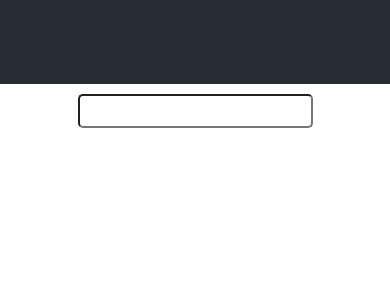
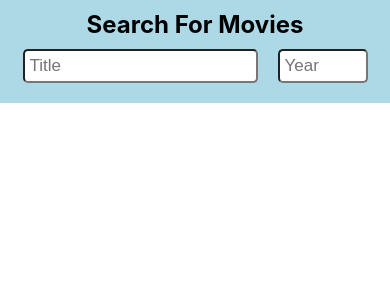
Before and after one commit to murphysierra/fastDemo, a React (Create React App) app: page / in a window 390 px wide. Shown: the top 300 px of the page. Built offline with nearby package versions, Linux system fonts and the light colour scheme.

Commit message:
Make it work on mobile

```diff
--- a/src/App.css
+++ b/src/App.css
@@ -2,19 +2,15 @@
   text-align: center;
 }
 
-.App-header {
-  background-color: #282c34;
-  min-height: 10vh;
-  display: flex;
-  flex-direction: column;
-  align-items: center;
-  justify-content: center;
-  font-size: calc(10px + 2vmin);
-  color: white;
+.search-bar {
+  background-color: lightblue;
+  padding-bottom: 10px;
 }
 
-.App-link {
-  color: #61dafb;
+h1 {
+  margin: 0px;
+  padding-top: 10px;
+  font-size: x-large;
 }
 
 input {
@@ -22,4 +18,5 @@ input {
   padding: 5px;
   border-radius: 5px;
   margin: 10px;
+  min-width: 35px;
 }
--- a/src/App.js
+++ b/src/App.js
@@ -1,37 +1,51 @@
 import './App.css';
 import { useCallback, useEffect, useState } from 'react';
-import getMovieResults from "./Fetch";
+import getMovieResults from './Fetch';
 import { MovieList } from './MovieList';
 
 function App() {
   const [movieResults, setMovieResults] = useState([]);
-  const [searchInput, setSearchInput] = useState("");
+  const [searchInput, setSearchInput] = useState('');
+  const [yearInput, setYearInput] = useState('');
   const [playlist, setPlaylist] = useState([]);
 
   useEffect(() => {
-    if (searchInput !== "") {
-      getMovieResults(searchInput)
+    if (searchInput !== '') {
+      getMovieResults(searchInput, yearInput)
       .then((response) => {
         if (response && response.Search) {
           setMovieResults(response.Search); // need to deduplicate results
         }
-        // Handle results that don't fail, but return "no results" or "too many results"
-        else if (response.Response === "False") {
+        // Handle results that don't fail, but return 'no results' or 'too many results'
+        else if (response.Response === 'False') {
           setMovieResults([]);
         }
-        console.log("response: ", response);
+        console.log('response: ', response);
       });
     }
-  }, [searchInput]);
+  }, [searchInput, yearInput]);
 
   const addMovieToPlaylist = useCallback((movie) => {
     setPlaylist([...playlist, movie]);
   }, [playlist, setPlaylist]);
 
   return (
-    <div className="App">
-      <header className="App-header"></header>
-      <input type="text" value={searchInput} onChange={(event) => setSearchInput(event.target.value)}></input>
+    <div className='App'>
+      <div className='search-bar'>
+        <h1>Search For Movies</h1>
+        <input
+          type='text'
+          placeholder='Title'
+          value={searchInput}
+          onChange={(event) => setSearchInput(event.target.value)} />
+        <input
+          type='number'
+          min={1800}
+          max={3000}
+          placeholder='Year'
+          value={yearInput}
+          onChange={(event) => setYearInput(event.target.value)} />
+      </div>
       <MovieList addMovieFunction={addMovieToPlaylist} movieList={movieResults} />
      </div>
   );
--- a/src/Fetch.js
+++ b/src/Fetch.js
@@ -1,7 +1,9 @@
-const apiKey = "4bfb31c1";
+const apiKey = '4bfb31c1';
 
-export default function getMovieResults(searchInput) {
-	return fetch(`http://www.omdbapi.com/?apikey=${apiKey}&s=${searchInput}`)
+export default function getMovieResults(searchInput, yearInput) {
+	const search = searchInput !== '' ? '&s=' + searchInput : '';
+	const year = yearInput !== '' ? '&y=' + yearInput : '';
+	return fetch(`http://www.omdbapi.com/?apikey=${apiKey}${search}${year}`)
 		.then(result => result.json())
-		.catch(error => console.warn("Error: ", error));
+		.catch(error => console.warn('Error: ', error));
 }
--- a/src/MovieList.css
+++ b/src/MovieList.css
@@ -3,11 +3,12 @@
 	flex-wrap: wrap;
 	justify-content: center;
 	list-style: none;
+	padding-inline-start: 0px;
 }
 
 .movie-list-container li {
-	height: 175px;
-	width: 175px;
+	height: 125px;
+	width: 125px;
 	background-color: lightblue;
 	margin: 5px;
 	padding: 15px;
@@ -29,6 +30,9 @@
 .movie-title {
 	color: darkslategrey;
 	font-weight: 600;
+	max-height: 70px;
+    overflow: hidden;
+    text-overflow: ellipsis;
 	font-size: 14px;
 	margin: 0px;
 }
```
Also changed, not shown: src/MovieList.js (+10 -6 lines), 1 other file (tests, documents, lock files or other folders).
